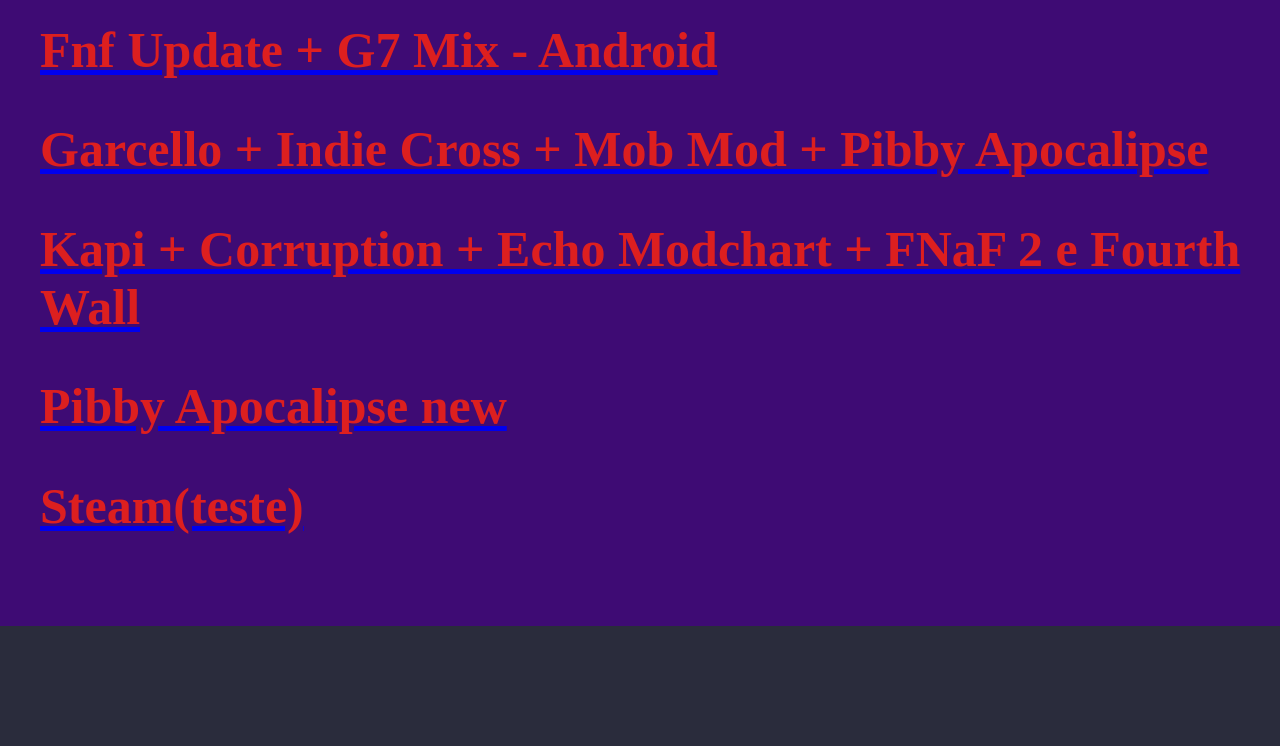
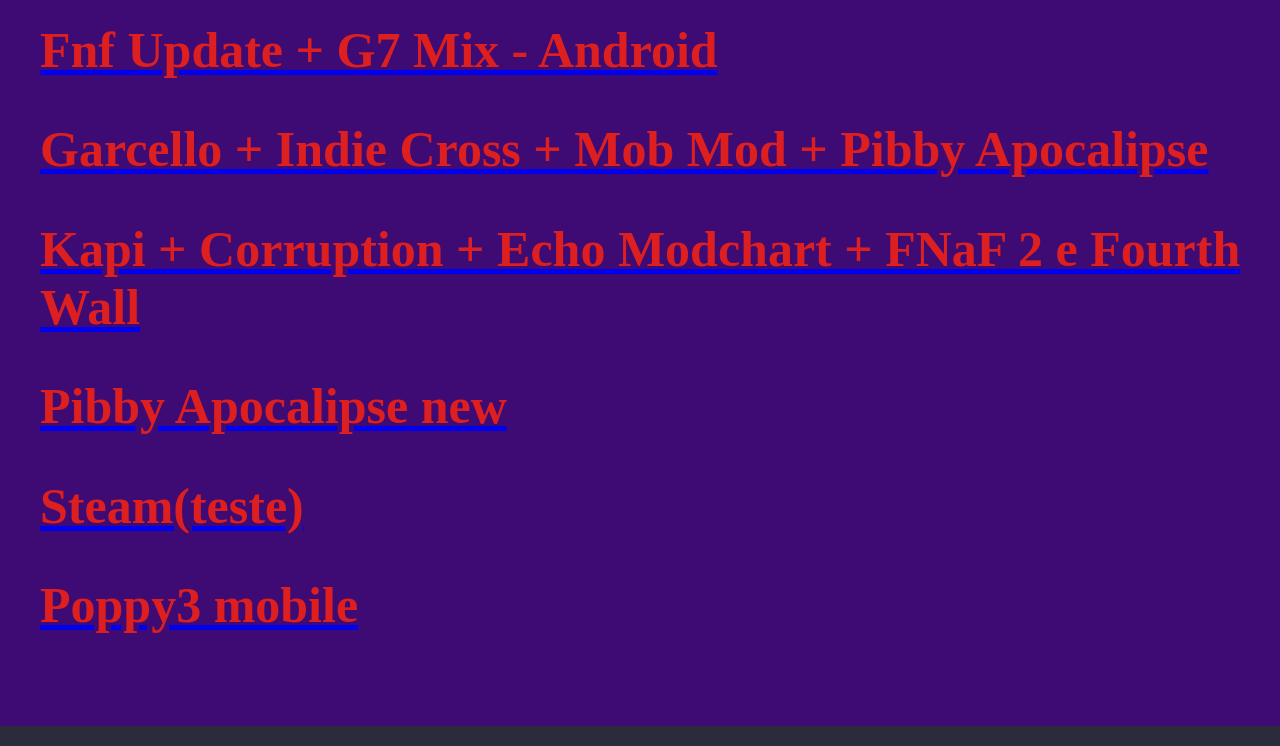
Before and after one commit to mrgamerboxy7/LINKS, a plain HTML site: page index.html in a window 1280 px wide. Shown: the part 740-1486 px from the top of the page. Before the commit the page ends 1386 px from the top, so only its background shows below. Drawn offline with Linux system fonts and the light colour scheme.

Commit message:
Update index.html

```diff
--- a/index.html
+++ b/index.html
@@ -64,6 +64,9 @@
                 <h1>Steam(teste)</h1>
         </a>
 
+        <a href="https://www.mediafire.com/file/g7lb7o0vxwocmqb/Poppy-Playtime-Chapter-3-v1.0.25-full-apkvision.apk/file">
+                <h1>Poppy3 mobile</h1>
+
     </div>
 
     </section>
```
